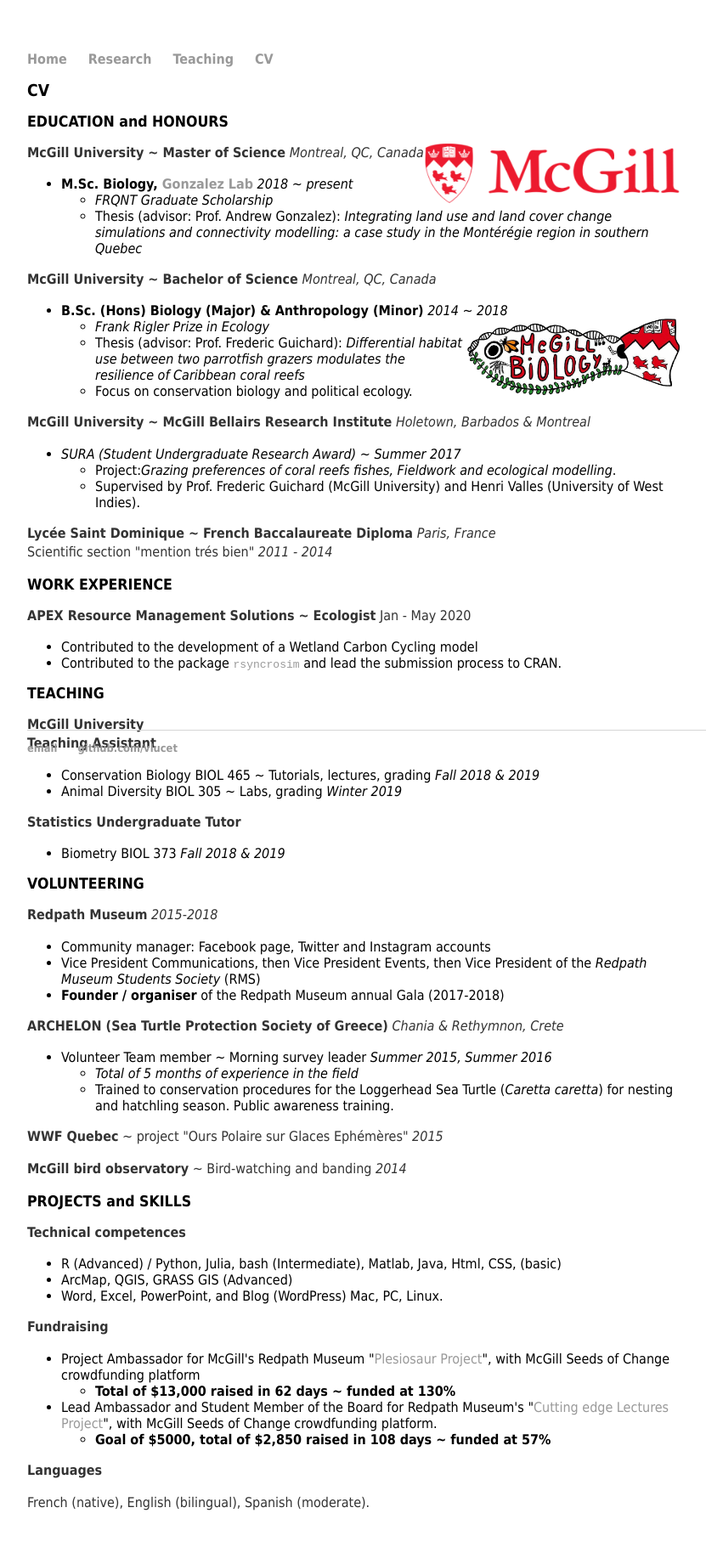
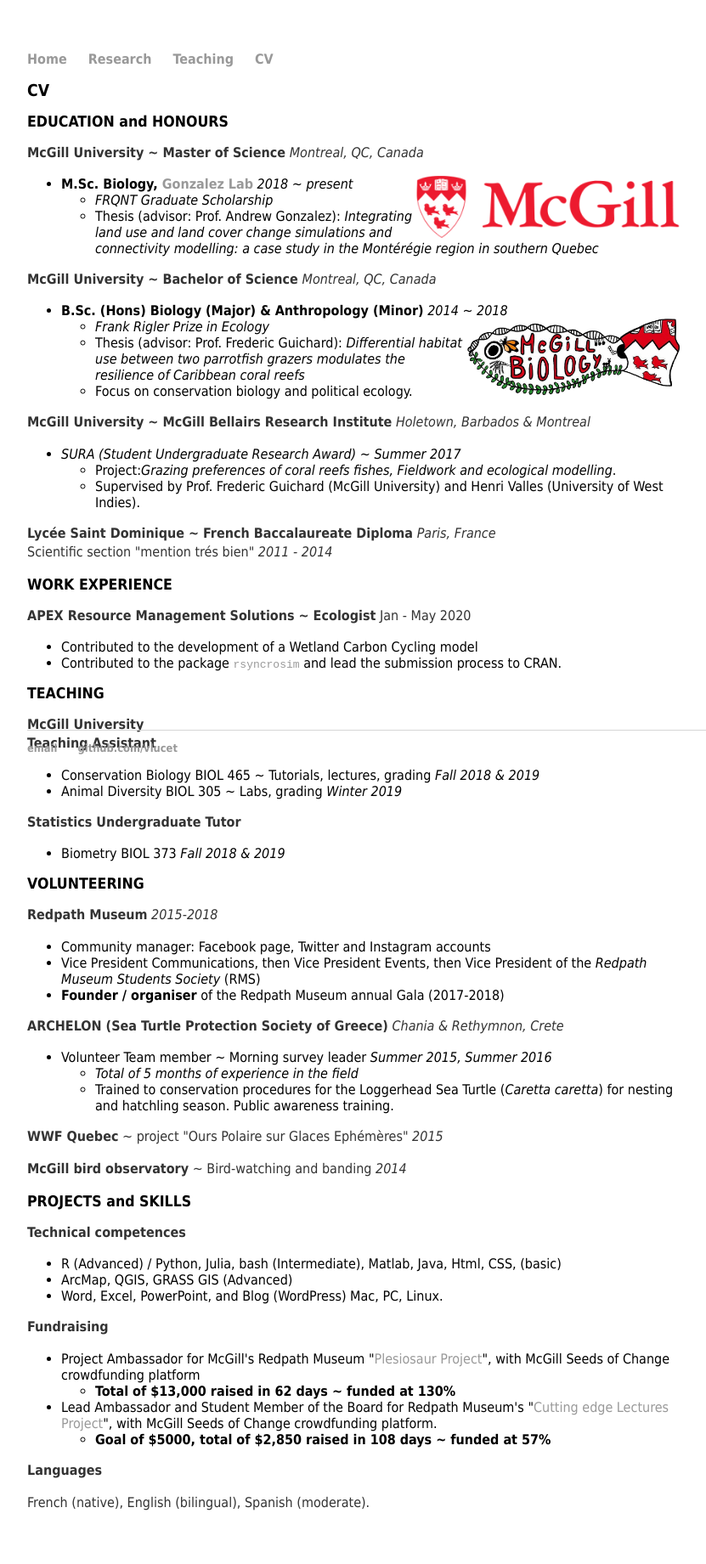
Before and after one commit to lpmi-13/vlucet.github.io, a Jekyll site: the page built from cv/index.md, in a window 1280 px wide. Shown: the whole page at 85% size, without its empty margins (224-1055 px from the left). Built offline with Jekyll 4.4.1, drawn with Linux system fonts in a browser that asks for light colours.

Commit message:
change image size/loc

```diff
--- a/cv/index.md
+++ b/cv/index.md
@@ -7,8 +7,8 @@
 
 ## EDUCATION and HONOURS
 
-**McGill University ~ Master of Science**  _Montreal, QC, Canada_ <img style="float: right;" width="300" class="classic_img" src="/pics/mcgill_logo.png">
-- **M.Sc. Biology, [Gonzalez Lab]()** _2018 ~ present_
+**McGill University ~ Master of Science**  _Montreal, QC, Canada_
+- **M.Sc. Biology, [Gonzalez Lab]()** _2018 ~ present_ <img style="float: right;" width="310" class="classic_img" src="/pics/mcgill_logo.png">
   - _FRQNT Graduate Scholarship_
   - Thesis (advisor: Prof. Andrew Gonzalez): _Integrating land use and land cover change simulations and connectivity modelling: a case study in the Montérégie region in southern Quebec_
 
```
